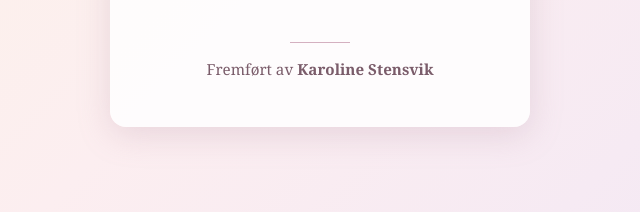
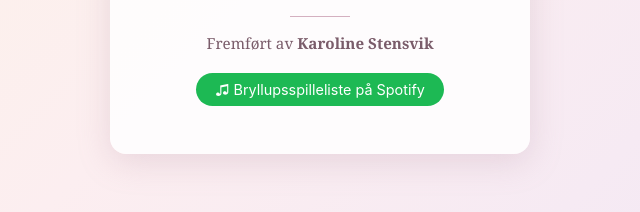
Before and after one commit to Beeee/beeee.github.io, a plain HTML site: page index.html in a window 1280 px wide. Shown: the part 468-680 px from the top of the page, without its empty margins (320-960 px from the left). Drawn offline with Linux system fonts and the light colour scheme.

Commit message:
Update index.html

```diff
--- a/index.html
+++ b/index.html
@@ -64,6 +64,21 @@
             background: #d4b0c0;
             margin: 1rem auto;
         }
+        .spotify-link {
+            display: inline-block;
+            margin-top: 1.2rem;
+            padding: 0.5rem 1.2rem;
+            background: #1db954;
+            color: #fff;
+            text-decoration: none;
+            border-radius: 20px;
+            font-size: 0.9rem;
+            font-family: -apple-system, BlinkMacSystemFont, "Segoe UI", Roboto, sans-serif;
+            transition: background 0.2s;
+        }
+        .spotify-link:hover {
+            background: #1aa34a;
+        }
     </style>
 </head>
 <body>
@@ -78,6 +93,7 @@
         </audio>
         <div class="divider"></div>
         <p class="artist">Fremf&oslash;rt av <span>Karoline Stensvik</span></p>
+        <a class="spotify-link" href="https://open.spotify.com/playlist/7la6ngzoc8Hn6SGHD4IZwp" target="_blank" rel="noopener">&#9835; Bryllupsspilleliste p&aring; Spotify</a>
     </div>
 </body>
 </html>
```
